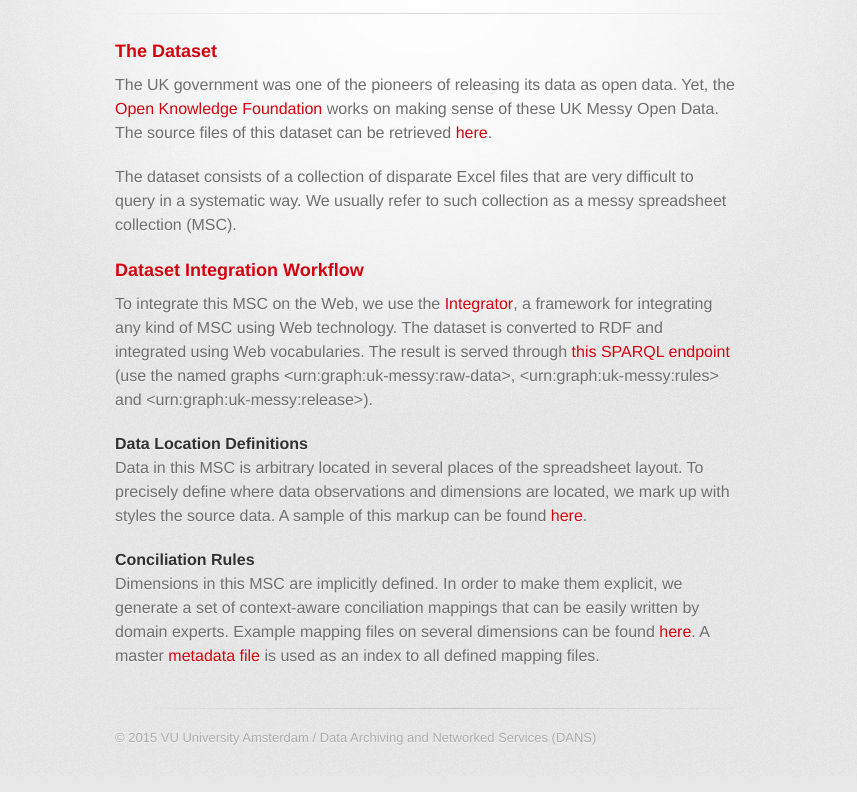
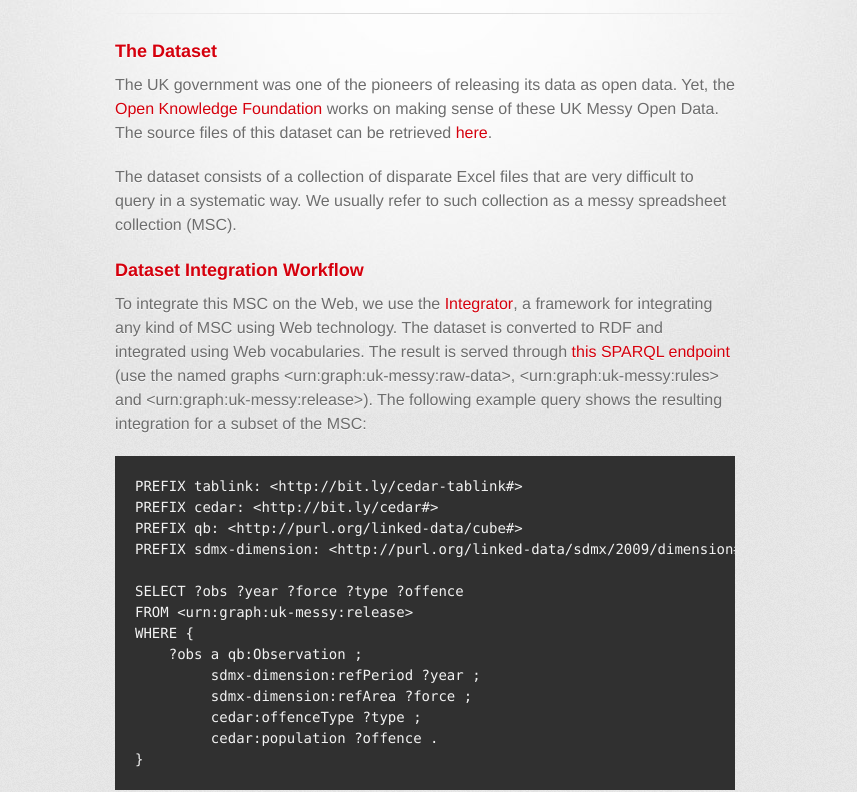
Before and after one commit to CEDAR-project/uk-messy, a plain HTML site: page index.html in a window 1280 px wide. Shown: the part 160-952 px from the top of the page, without its empty margins (215-1072 px from the left). Drawn offline with Linux system fonts and the light colour scheme; a web font is replaced by a local one.

Commit message:
SPARQL query example

```diff
--- a/index.html
+++ b/index.html
@@ -33,7 +33,22 @@
 
       <h3>Dataset Integration Workflow</h3>
 
-      <p>To integrate this MSC on the Web, we use the <a href="https://github.com/CEDAR-project/Integrator" target="_blank">Integrator</a>, a framework for integrating any kind of MSC using Web technology. The dataset is converted to RDF and integrated using Web vocabularies. The result is served through <a href="http://lod.cedar-project.nl/uk-messy/sparql" target="_blank">this SPARQL endpoint</a> (use the named graphs &lt;urn:graph:uk-messy:raw-data&gt;, &lt;urn:graph:uk-messy:rules&gt; and &lt;urn:graph:uk-messy:release&gt;).</p>
+      <p>To integrate this MSC on the Web, we use the <a href="https://github.com/CEDAR-project/Integrator" target="_blank">Integrator</a>, a framework for integrating any kind of MSC using Web technology. The dataset is converted to RDF and integrated using Web vocabularies. The result is served through <a href="http://lod.cedar-project.nl/uk-messy/sparql" target="_blank">this SPARQL endpoint</a> (use the named graphs &lt;urn:graph:uk-messy:raw-data&gt;, &lt;urn:graph:uk-messy:rules&gt; and &lt;urn:graph:uk-messy:release&gt;). The following example query shows the resulting integration for a subset of the MSC:</p>
+
+      <pre>PREFIX tablink: &lt;http://bit.ly/cedar-tablink#&gt;
+PREFIX cedar: &lt;http://bit.ly/cedar#&gt;
+PREFIX qb: &lt;http://purl.org/linked-data/cube#&gt;
+PREFIX sdmx-dimension: &lt;http://purl.org/linked-data/sdmx/2009/dimension#&gt;
+
+SELECT ?obs ?year ?force ?type ?offence
+FROM &lt;urn:graph:uk-messy:release&gt;
+WHERE {
+    ?obs a qb:Observation ;
+         sdmx-dimension:refPeriod ?year ;
+         sdmx-dimension:refArea ?force ;
+         cedar:offenceType ?type ;
+         cedar:population ?offence .
+}</pre>
 
       <h4>Data Location Definitions</h4>
 
```
